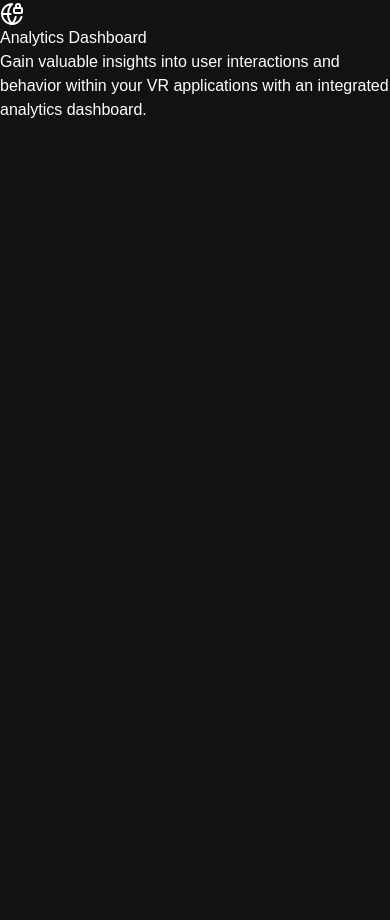
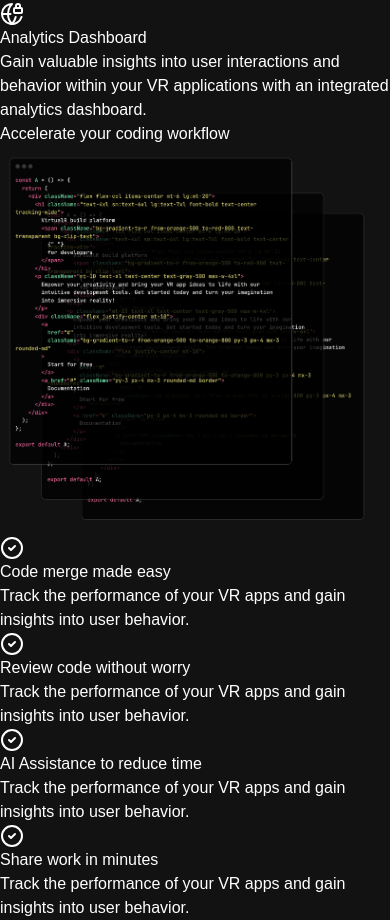
Before and after one commit to JesseMburu/React-practice, a React (Vite) app: page / in a window 390 px wide. Shown: the part 2027-2947 px from the top of the page. Before the commit the page ends 2149 px from the top, so only its background shows below. Built offline with nearby package versions, Linux system fonts and the light colour scheme.

Commit message:
Workflow section

```diff
--- a/src/App.jsx
+++ b/src/App.jsx
@@ -1,6 +1,7 @@
 import Navbar from "./components/Navbar.jsx"
 import Hero from "./components/Hero.jsx"
 import Feature from "./components/Feature.jsx"
+import Workflow from "./components/Workflow.jsx"
 
 const App = () => {
   return (
@@ -12,6 +13,8 @@
       </div>
 
       <Feature />
+
+      <Workflow/>
     </div>
   )
 }
--- /dev/null
+++ b/src/components/Workflow.jsx
@@ -0,0 +1,38 @@
+import {CheckCircle2} from "lucide-react"
+import codeImg from "../assets/code.jpg"
+import {checklistItems} from "../constants"
+
+const Workflow = () => {
+  return (
+    <div className="mt-10">
+        <h2 className="text-3xl sm:text-5xl lg:text-6xl text-center mt-6 tracking wide">
+            Accelerate your{" "}
+            <span className="bg-gradient-to-r from-orange-500 to-orange-800 text-transparent bg-clip-text">
+                coding workflow
+            </span>
+        </h2>
+        <div className="flex flex-wrap justify-center">
+            <div className="p-2 w-full lg:w-1/2">
+                <img src={codeImg} alt="Code"/>
+            </div>
+            <div className="pt-12 w-full lg:w-1/2">
+                {checklistItems.map((item, index) => (
+                    <div key={index} className="flex mb-12">
+                        <div className="text-green-400 mx-6 bg-neutral-900 h-10 w-10 p-2 justify-center items-center rounded-full">
+                            <CheckCircle2/>
+                        </div>
+                        <h5 className="mt-1 mb-2 text-xl">
+                            {item.title}
+                            </h5>
+                        <p className="text-md text-neutral-500">
+                            {item.description}
+                            </p>
+                    </div>
+                ))}
+            </div>
+        </div>
+    </div>
+  )
+}
+
+export default Workflow
```
